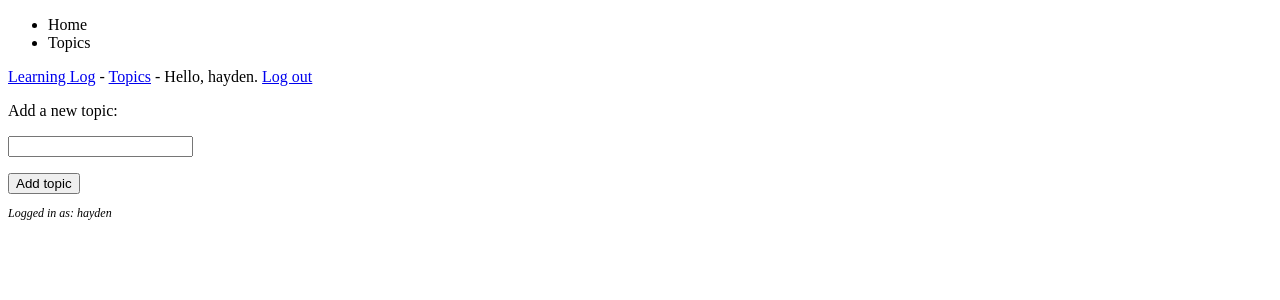
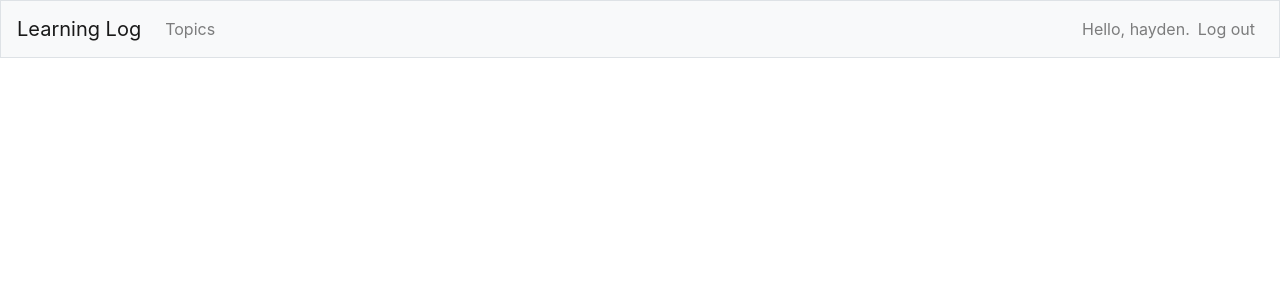
Before and after one commit to haydenpt/django_learninglogs, a Django app: page /new_topic/ in a window 1280 px wide. Shown: the top 300 px of the page. Run offline with Django 3.2, Linux system fonts and the light colour scheme; a user stored in the database is signed in; some libraries are stand-ins or nearby versions.

Commit message:
9/4/2021

```diff
--- a/learning_log/settings.py
+++ b/learning_log/settings.py
@@ -36,6 +36,10 @@ INSTALLED_APPS = [
     'learning_logs',
     'users',
 
+    # Third party apps.
+    'bootstrap4',
+
+    # Default django apps.
     'django.contrib.admin',
     'django.contrib.auth',
     'django.contrib.contenttypes',
--- a/learning_logs/templates/learning_logs/base.html
+++ b/learning_logs/templates/learning_logs/base.html
@@ -1,27 +1,52 @@
+{% load bootstrap4 %}
+
 <!doctype html>
-<html>
+<html lang="en">
 <head>
-    <title>Learning Log App</title>
+    <meta charset="utf-8">
+    <meta name="viewport" content="width=device-width, initial-scale=1, shrink-to-fit=no">
+    <title>Learning Log</title>
+
+    {% bootstrap_css %}
+    {% bootstrap_javascript jquery='full' %}
 </head>
 
 <body>
-    {% include 'navbar.html' %}
-    <p>
-        <a href="{% url 'learning_logs:index' %}">Learning Log</a>
-        -
-        <a href="{% url 'learning_logs:topics' %}">Topics</a>
-        -
-        {% if user.is_authenticated %}
-            Hello, {{user.username}}.
-            <a  href="{% url 'users:logout' %}">Log out</a>
-        {% else %}
-            <a href="{% url 'users:register' %}">Register</a>
-            <a href="{% url 'users:login' %}">Log in</a>
-        {% endif %}
-    </p>
-        {% block content %}
 
-        {% endblock content %}
-    <p style="font-size:12px"><i>Logged in as: {{ request.user }}</i></p>
+    <nav class="navbar navbar-expand-md navbar-light bg-light mb-4 border">
+        <a class="navbar-brand" href="{% url 'learning_logs:index'%}">Learning Log</a>
+
+        <button class="navbar-toggler" type="button" data-toggle="collapse"
+                data-target="#navbarCollapse" aria-controls="navbarCollapse"
+                aria-expanded="false" aria-label="Toggle navigation">
+            <span class="navbar-toggler-icon"></span></button>
+        <div class="collapse navbar-collapse" id="navbarCollapse">
+            <ul class="navbar-nav mr-auto">
+                <li class="nav-item">
+                    <a class="nav-link" href="{%url 'learning_logs:topics'%}">Topics</a>
+                </li>
+            </ul>
+            <ul class="navbar-nav ml-auto">
+                {% if user.is_authenticated %}
+                    <li class="nav-item">
+                        <span class="navbar-text"}>Hello, {{ user.username }}.</span>
+                    </li>
+                    <li class="nav-item">
+                        <a class="nav-link" href="{% url 'users:logout' %}">Log out</a>
+                    </li>
+                {% else %}
+                    <li class="nav-item">
+                        <a class="nav-link" href="{% url 'users:register' %}">Register</a>
+                    </li>
+                    <li class="nav-item">
+                        <a class="nav-link" href="{% url 'users:login' %}">Log in</a>
+                    </li>
+                {% endif %}
+            </ul>
+        </div>
+
+    </nav>
+
+
 </body>
 </html>
--- a/learning_logs/templates/learning_logs/new_topic.html
+++ b/learning_logs/templates/learning_logs/new_topic.html
@@ -2,7 +2,7 @@
 
 {% block content %}
     <p>Add a new topic:</p>
-    <form action="{ %url 'learning_logs:new_topic' %}" method="POST">
+    <form action="{% url 'learning_logs:new_topic' %}" method='POST'>
         {% csrf_token %}
         {{ form.as_p }}
         <button name="submit">Add topic</button>
--- a/learning_logs/views.py
+++ b/learning_logs/views.py
@@ -1,5 +1,6 @@
 from django.shortcuts import render, redirect
 from django.contrib.auth.decorators import login_required
+from django.http import Http404
 
 from .models import Topic, Entry
 from .forms import TopicForm, EntryForm
@@ -14,7 +15,7 @@ def index(request):
 @login_required
 def topics(request):
     """Show all topics."""
-    topics = Topic.objects.order_by('date_added')
+    topics = Topic.objects.filter(owner=request.user).order_by('date_added')
     context = {'topics': topics}
     return render(request, 'topics.html', context)
 
@@ -22,6 +23,11 @@ def topics(request):
 def topic(request, topic_id):
     """Show a single topic and all its entries."""
     topic = Topic.objects.get(id=topic_id)
+
+    # Make sure the topic belongs to the current user.
+    if topic.owner != request.user:
+        raise Http404
+
     entries = topic.entry_set.order_by('-date_added')
     context = {'topic': topic, 'entries': entries}
     return render(request, 'learning_logs/topic.html', context)
@@ -36,7 +42,9 @@ def new_topic(request):
         # POST data submitted; process data.
         form = TopicForm(data=request.POST)
         if form.is_valid():
-            form.save()
+            new_topic = form.save(commit=False)
+            new_topic.owner = request.user
+            new_topic.save()
             return redirect('learning_logs:topics')
 
     # Display a blank or invalid form.
@@ -56,6 +64,7 @@ def new_entry(request, topic_id):
         form = EntryForm(data=request.POST)
         if form.is_valid():
             new_entry = form.save(commit=False)
+            new_entry.owner = request.user
             new_entry.topic = topic
             new_entry.save()
             return redirect('learning_logs:topic', topic_id=topic_id)
@@ -69,6 +78,8 @@ def edit_entry(request, entry_id):
     """Edit an existing entry."""
     entry = Entry.objects.get(id=entry_id)
     topic = entry.topic
+    if topic.owner != request.user:
+        raise Http404
 
     if request.method != 'POST':
         # Initial request; pre-fill with the current entry.
```
Also changed, not shown: db.sqlite3, learning_logs/migrations/0003_topic_owner.py (added).
